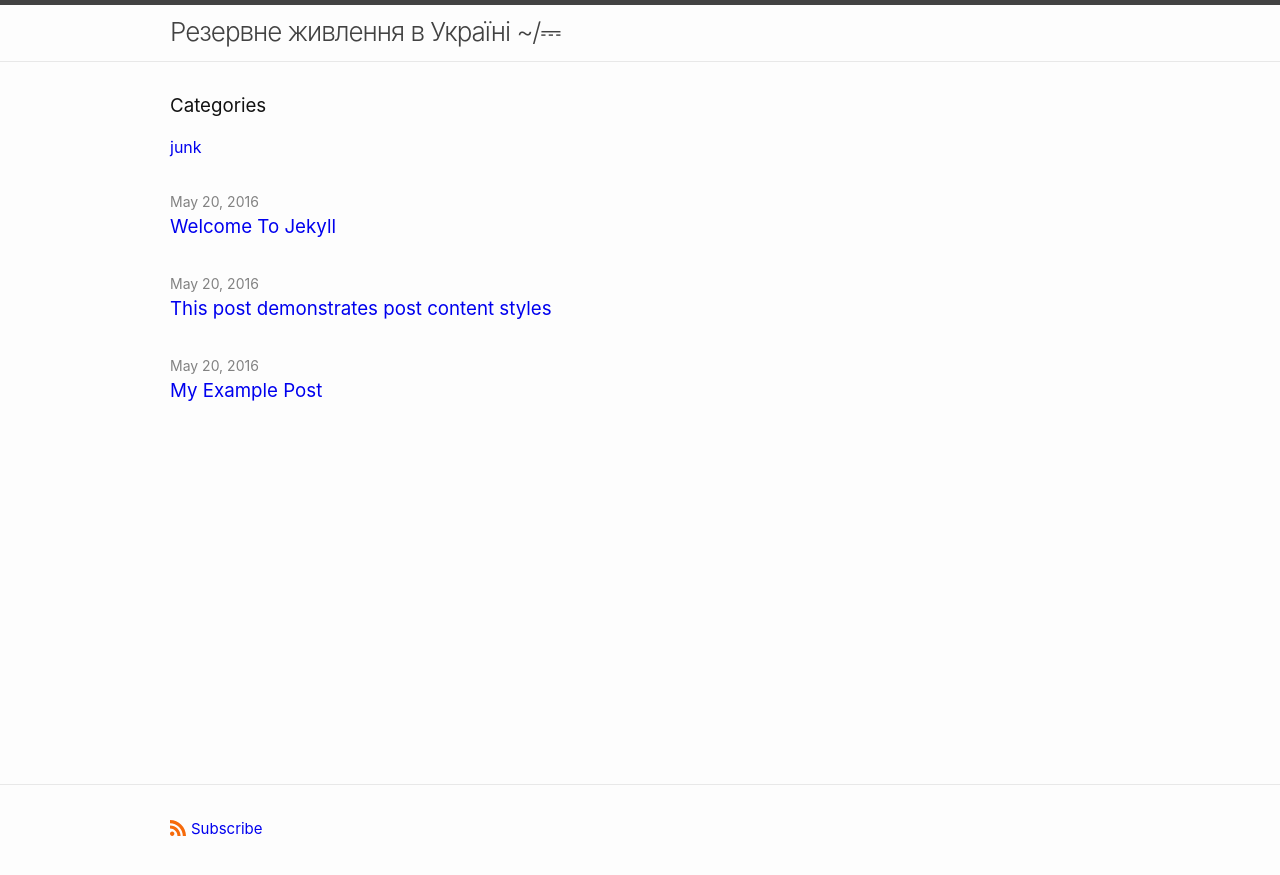
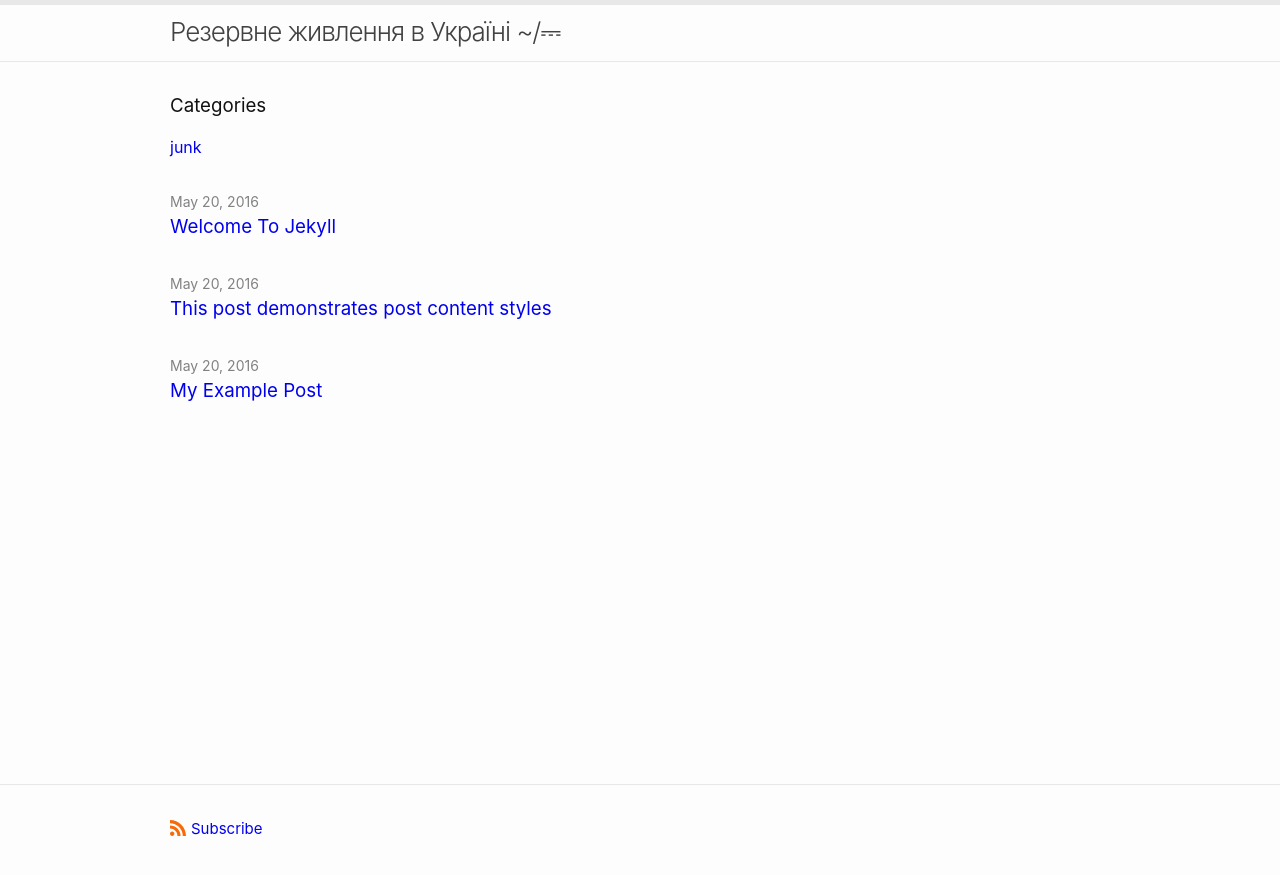
Before and after one commit to bpsu/bpsu.github.io, a Jekyll site: the page built from index.md, in a window 1280 px wide. Shown: the top 875 px of the page. Built offline with Jekyll 4.4.1, drawn with Linux system fonts in a browser that asks for light colours.

Commit message:
Update _layout.scss

```diff
--- a/_sass/minima/_layout.scss
+++ b/_sass/minima/_layout.scss
@@ -2,7 +2,7 @@
  * Site header
  */
 .site-header {
-  border-top: 5px solid $border-color-03;
+  border-top: 5px solid $border-color-01;
   border-bottom: 1px solid $border-color-01;
   min-height: $spacing-unit * 1.865;
   line-height: $base-line-height * $base-font-size * 2.25;
```
